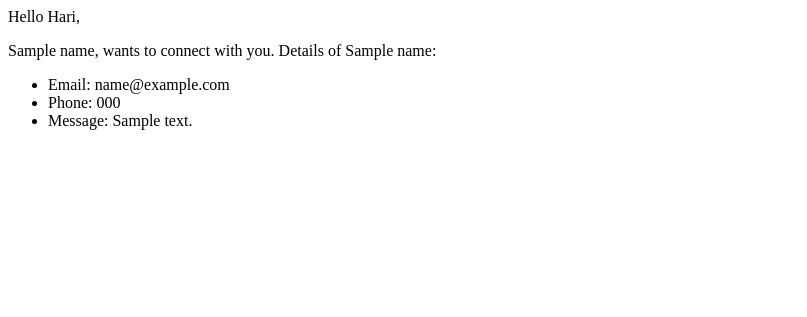
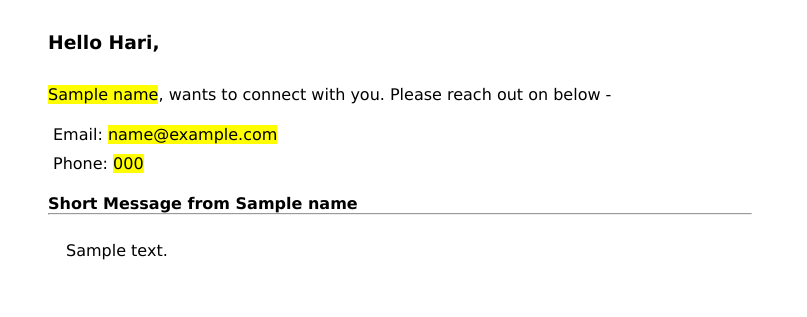
Before and after one commit to HariprasadPoojary/Portfolio-Website, a Django app: template base/templates/base/email_msg.html in a window 1280 px wide. Shown: the top 317 px of the page, without its empty margins (0-807 px from the left). Run offline with Django 3.2, Linux system fonts and the light colour scheme; the template is opened without the code that fills it: most values are stand-ins (such as "Sample title", 1, 10 or a date in 2020).

Commit message:
Changes to HTML Email style

```diff
--- a/base/templates/base/email_msg.html
+++ b/base/templates/base/email_msg.html
@@ -6,17 +6,55 @@
 		<meta name="viewport" content="width=device-width, initial-scale=1.0" />
 		<title></title>
 		<style>
-
-        </style>
+			* {
+				padding: 0;
+				margin: 0;
+				box-sizing: border-box;
+				font-family: Verdana;
+			}
+			h3 {
+				margin-bottom: 2rem;
+			}
+			.container {
+				padding: 2rem 3rem;
+				max-width: 50rem;
+				text-align: left;
+			}
+			.mail-text {
+				margin: 1rem 0;
+			}
+			ul {
+				margin: 1rem 0;
+			}
+			ul li {
+				list-style-type: none;
+				padding: 5px;
+			}
+			.user-info {
+				background-color: yellow;
+			}
+			.message {
+				margin: 1rem 0.5rem;
+				padding: 10px;
+			}
+		</style>
 	</head>
 	<body>
-		Hello Hari,
-
-		<p>{{ name }}, wants to connect with you. Details of {{ name }}:</p>
-		<ul>
-			<li>Email: {{ sender_email }}</li>
-			<li>Phone: {{ phone }}</li>
-			<li>Message: {{ message }}</li>
-		</ul>
+		<div class="container">
+			<h3>Hello Hari,</h3>
+			<p class="mail-text">
+				<span class="user-info">{{ name }}</span>, wants to connect with
+				you. Please reach out on below -
+			</p>
+			<ul>
+				<li>
+					Email: <span class="user-info">{{ sender_email }}</span>
+				</li>
+				<li>Phone: <span class="user-info">{{ phone }}</span></li>
+			</ul>
+			<h4>Short Message from {{ name }}</h4>
+			<hr />
+			<p class="message">{{ message }}</p>
+		</div>
 	</body>
 </html>
```
